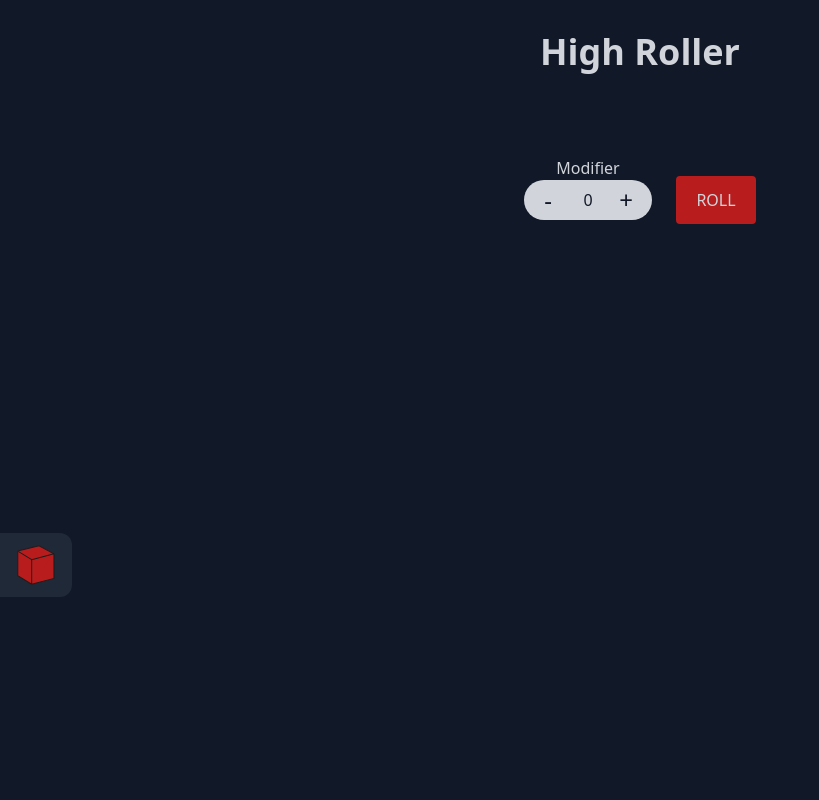
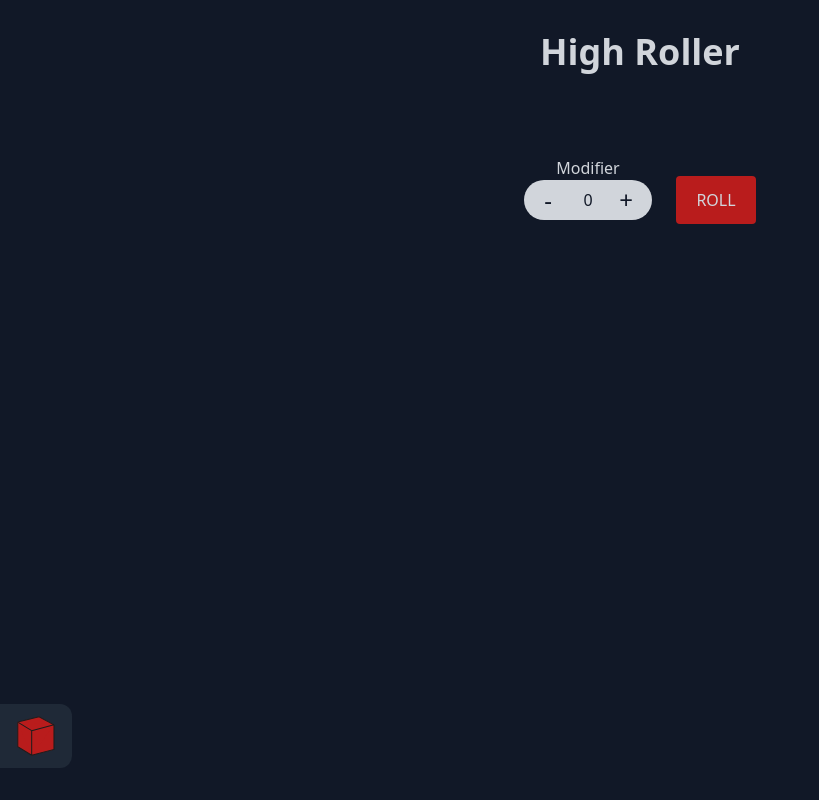
Before and after one commit to iamcrjones/high-roller-pwa, a Next.js app: page / in a window 1280 px wide. Shown: the whole page, without its empty margins (0-819 px from the left). Built offline with nearby package versions, Linux system fonts and the light colour scheme.

Commit message:
from bottom

```diff
--- a/src/components/roll-page/components/dice-list.tsx
+++ b/src/components/roll-page/components/dice-list.tsx
@@ -36,19 +36,10 @@ const DiceList = ({
 
   return (
     <div
-      className={`absolute left-0 top-2/3 flex flex-col justify-center overflow-hidden rounded-l-none ${
+      className={`absolute bottom-8 left-0 flex flex-col justify-center overflow-hidden rounded-l-none ${
         open ? "space-y-4" : "space-y-0"
       } rounded-xl bg-gray-800 p-4 text-gray-300`}
     >
-      <div
-        className="flex items-center justify-center"
-        onClick={() => {
-          handleDrawerOpen(!open);
-          console.log({ open });
-        }}
-      >
-        <SelectedDice currentDice={currentDice} />
-      </div>
       <div
         className={`ease transition-height duration-500 ${
           open ? "max-h-[500px]" : "pointer-events-none max-h-0 opacity-0"
@@ -71,6 +62,15 @@ const DiceList = ({
           );
         })}
       </div>
+      <div
+        className="flex items-center justify-center"
+        onClick={() => {
+          handleDrawerOpen(!open);
+          console.log({ open });
+        }}
+      >
+        <SelectedDice currentDice={currentDice} />
+      </div>
     </div>
   );
 };
```
